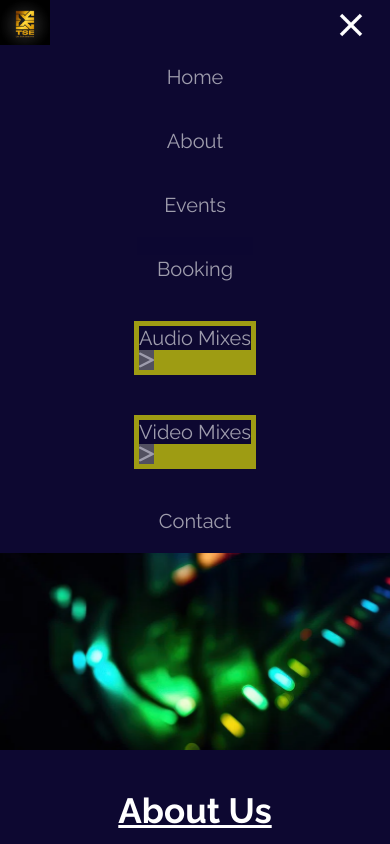
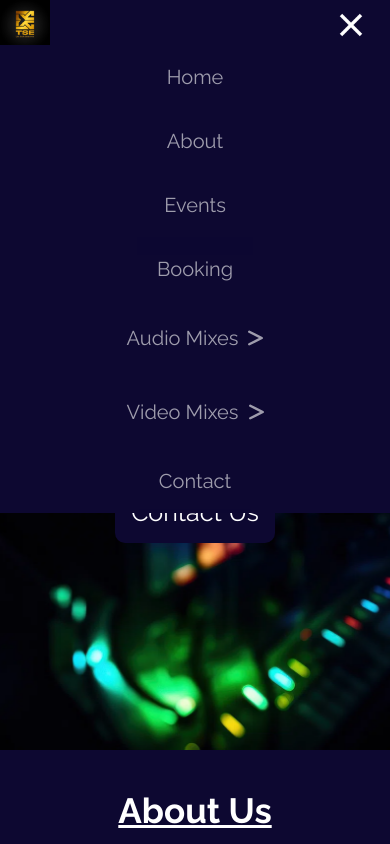
Before and after one commit to KipletingEdwin/Tyler-Sounds-Entertainment-, a React (Vite) app: page / in a window 390 px wide. Both pictures are taken after a click on the picture 350 px from the left and 25 px from the top of the page. Shown: the top 844 px of the page. Built offline with nearby package versions, Linux system fonts and the light colour scheme; a web font is replaced by a local one.

Commit message:
add icons dynamically on Audio Mixes and Video Mixes

```diff
--- a/src/components/Navbar/Navbar.jsx
+++ b/src/components/Navbar/Navbar.jsx
@@ -4,7 +4,7 @@ import logo from "../../assets/nav/logo.jpg";
 import closeIcon from "../../assets/nav/closeIcon.png";
 import closeButton from "../../assets/nav/menuIcon.png";
 import { FontAwesomeIcon } from "@fortawesome/react-fontawesome";
-import { faGreaterThan } from "@fortawesome/free-solid-svg-icons";
+import { faGreaterThan,faChevronDown } from "@fortawesome/free-solid-svg-icons";
 
 import { Link } from "react-router-dom";
 
@@ -53,7 +53,7 @@ function Navbar() {
               <Link to="/audioMixes" className={styles.link}>
                 Audio Mixes
                 <FontAwesomeIcon
-                  icon={faGreaterThan}
+                  icon={ hoveredItem === "audioMixes" ? faChevronDown : faGreaterThan}
                   className={styles.faGreaterThan}
                 />
               </Link>
@@ -96,10 +96,10 @@ function Navbar() {
             onMouseLeave={handleMouseLeave}
           >
             <div className={styles.subDiv}>
-              <Link to="/videoMixes">
+              <Link to="/videoMixes" className={styles.link}>
                 Video Mixes
                 <FontAwesomeIcon
-                  icon={faGreaterThan}
+                  icon={ hoveredItem === "videoMixes" ? faChevronDown : faGreaterThan}
                   className={styles.faGreaterThan}
                 />
               </Link>
@@ -107,14 +107,30 @@ function Navbar() {
             {hoveredItem === "videoMixes" && (
               <div className={styles.withChildren}>
                 <ul>
-                  <li> <Link to="/2024VideoMixes">2024 Mixes</Link> </li>
-                  <li> <Link to="/2023VideoMixes">2023 Video Mixes</Link> </li>
-                  <li> <Link to="/2022VideoMixes">2022 Video Mixes </Link></li>
-                  <li> <Link to="/2021VideoMixes">2021 Video Mixes</Link> </li>
-                  <li> <Link to="2020VideoMixes">2020 Video Mixes</Link> </li>
-                  <li> <Link to="/2019VideoMixes">2019 Video Mixes</Link> </li>
-                  <li> <Link to="201VideoMixes">2018 Video Mixes</Link> </li>
-                  <li> <Link to="2017VideoMixes">2017 Video Mixes</Link> </li>
+                  <li>
+                    <Link to="/2024VideoMixes">2024 Mixes</Link>
+                  </li>
+                  <li>
+                    <Link to="/2023VideoMixes">2023 Video Mixes</Link>
+                  </li>
+                  <li>
+                    <Link to="/2022VideoMixes">2022 Video Mixes </Link>
+                  </li>
+                  <li>
+                    <Link to="/2021VideoMixes">2021 Video Mixes</Link>
+                  </li>
+                  <li>
+                    <Link to="2020VideoMixes">2020 Video Mixes</Link>
+                  </li>
+                  <li>
+                    <Link to="/2019VideoMixes">2019 Video Mixes</Link>
+                  </li>
+                  <li>
+                    <Link to="201VideoMixes">2018 Video Mixes</Link>
+                  </li>
+                  <li>
+                    <Link to="2017VideoMixes">2017 Video Mixes</Link>
+                  </li>
                 </ul>
               </div>
             )}
--- a/src/components/Navbar/Navbar.module.css
+++ b/src/components/Navbar/Navbar.module.css
@@ -109,7 +109,7 @@
         z-index: 3;
     }
 
-    .menuOpen li{
+    .menuOpen  li{
         /* background-color: green; */
         opacity: 0.6;
     }
@@ -127,17 +127,22 @@
     }
 
     .subDiv{
-        background-color: yellow;
+        /* background-color: yellow; */
         padding: 5px;
     }
 
-    .faGreaterThan{
-        background-color: grey;
+    .link{
+        /* background-color: plum; */
+        display: flex;
+        flex-direction: row;
+        align-items: center;
+        justify-content: center;
+
     }
 
-    .linkText{
-        background-color: green;
+    .faGreaterThan{
+        /* background-color: grey; */
+        margin-left: 10px;
     }
 
-
 }
```
